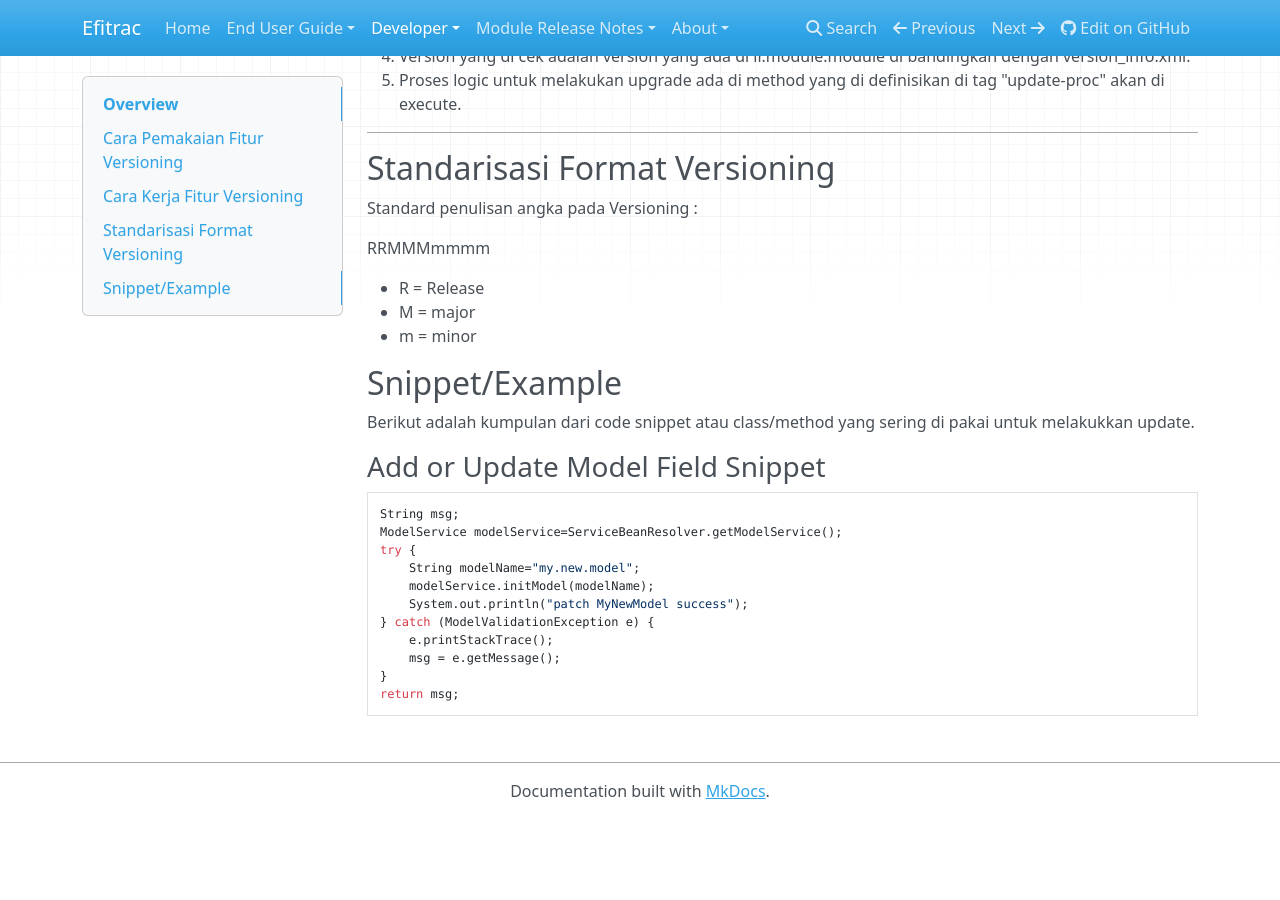
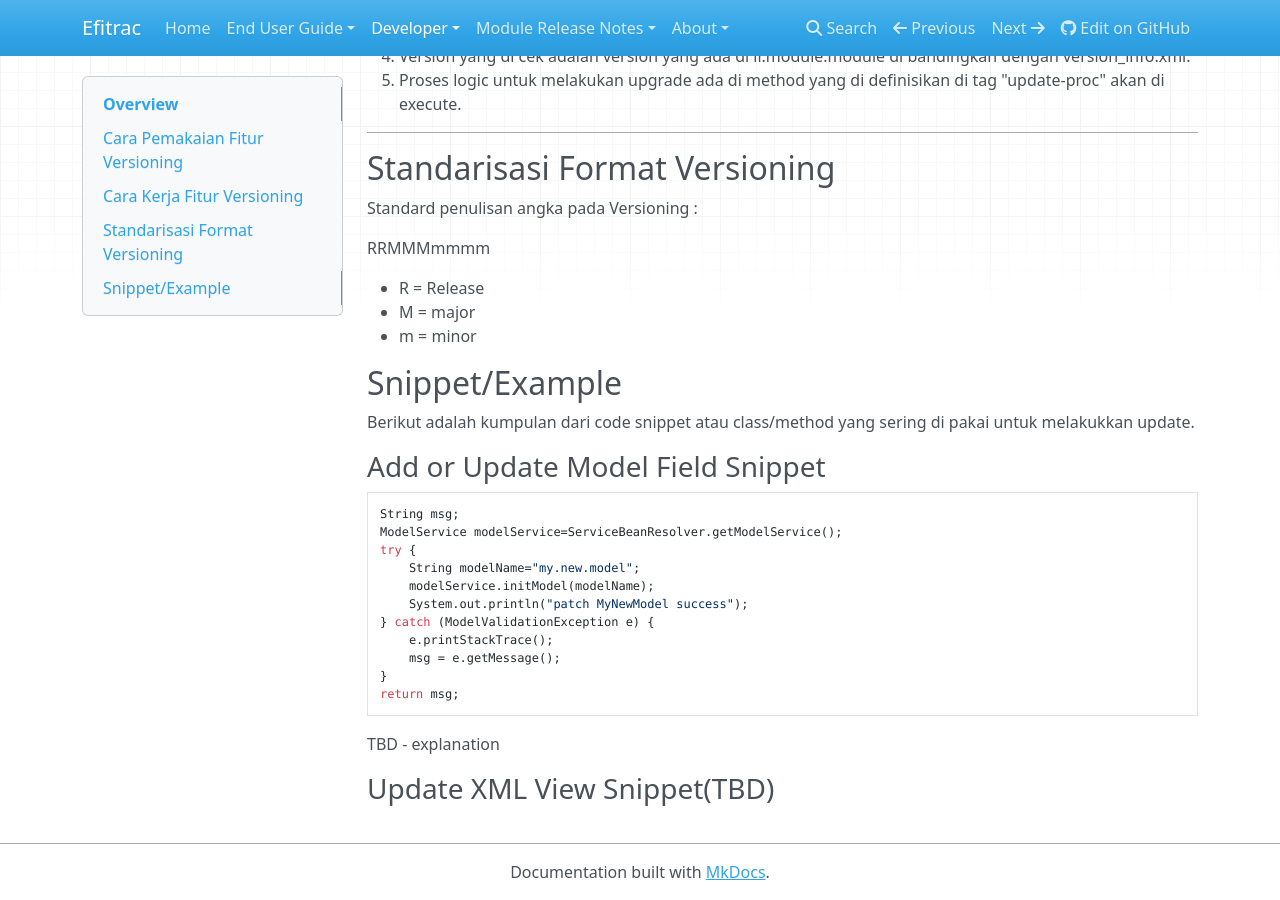
Before and after one commit to ianyulianto/efitrac-wiki, an MkDocs documentation site: the page built from docs/developer/versioning.md, in a window 1280 px wide and 900 px high, scrolled down 1201 px. Built offline with MkDocs 1.6.1, drawn with Linux system fonts in a browser that asks for light colours; nearby versions of some CDN libraries; old or Windows-style settings are respelled for this version of MkDocs; before the commit the page ends 2020 px from its top, so only the background shows below that.

Commit message:
add tbd biar gak lupa di add

````diff
--- a/docs/developer/versioning.md
+++ b/docs/developer/versioning.md
@@ -87,3 +87,6 @@ try {
 }
 return msg;
 ```
+TBD - explanation
+
+### Update XML View Snippet(TBD)
````
